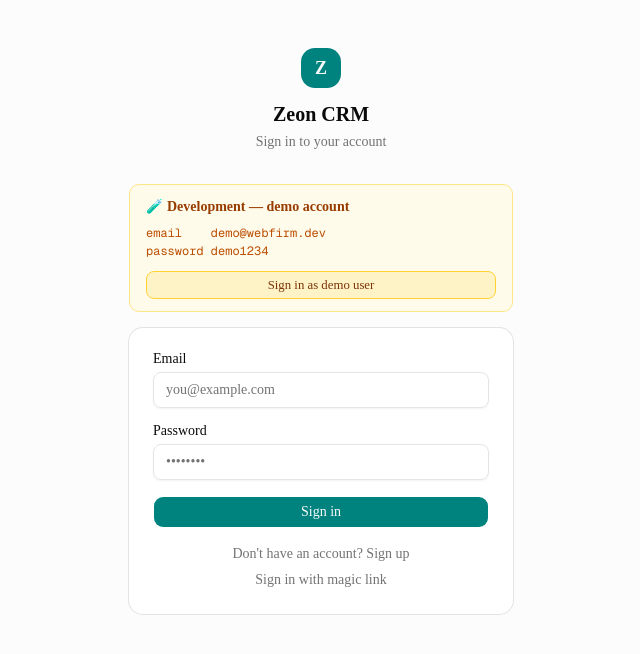
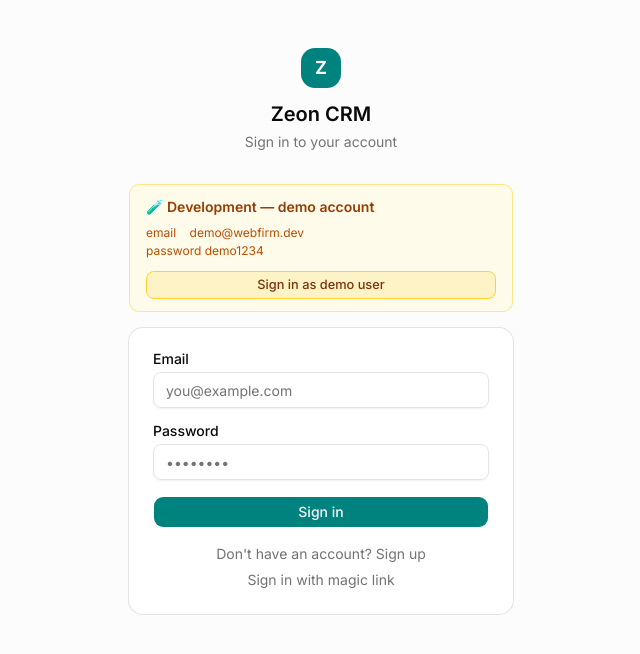
Before and after one commit to tftuhin/client-management, a Next.js app: page /login in a window 1280 px wide. Shown: the top 654 px of the page, without its empty margins (319-959 px from the left). Built offline with nearby package versions, Linux system fonts and the light colour scheme; no server answers.

Commit message:
feat: update font to Inter by Rasmus Andersson

```diff
--- a/app/layout.tsx
+++ b/app/layout.tsx
@@ -4,13 +4,13 @@ import { Toaster } from "sonner";
 import "./globals.css";
 
 const inter = Inter({
-  variable: "--font-geist-sans",
+  variable: "--font-sans",
   subsets: ["latin"],
-  weight: ["400", "500", "600"],
+  weight: ["400", "500", "600", "700"],
 });
 
 const geistMono = Geist_Mono({
-  variable: "--font-geist-mono",
+  variable: "--font-mono",
   subsets: ["latin"],
 });
 
```
